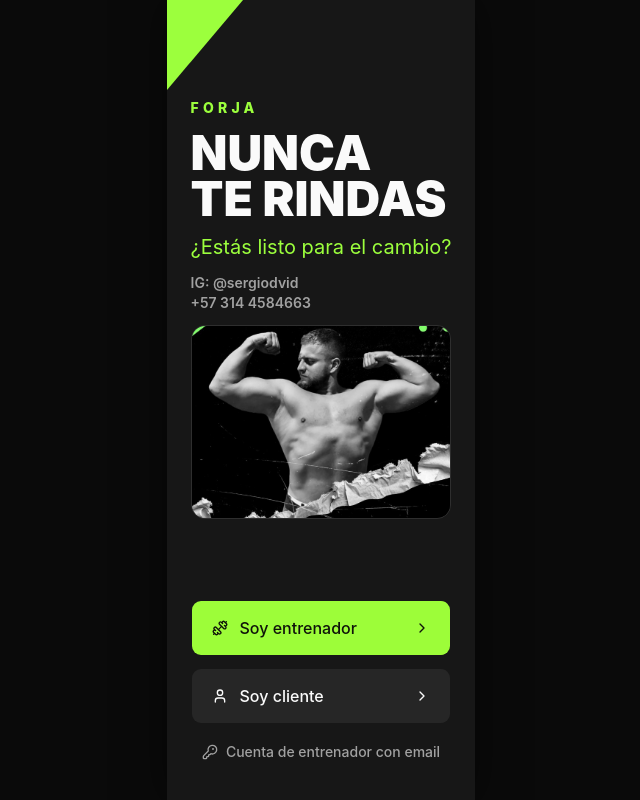
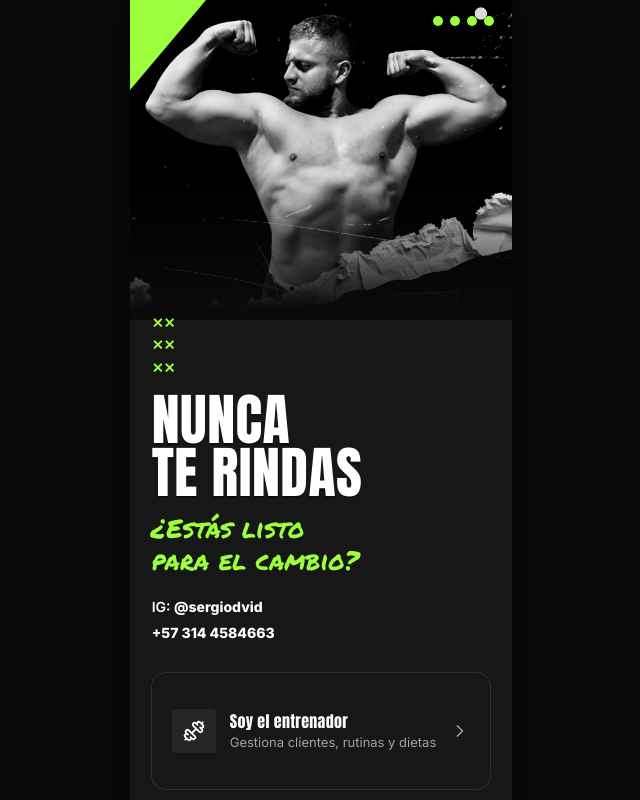
Before and after one commit to jeronimofontal95-ux/Gimnasio, a Next.js app: page / in a window 1280 px wide. Shown: the top 800 px of the page, without its empty margins (319-959 px from the left). Built offline with nearby package versions, Linux system fonts and the light colour scheme.

Commit message:
Original cover layout: photo on top, Anton + Permanent Marker fonts; trainer login via account instead of PIN

```diff
--- a/src/app/admin/login/page.tsx
+++ b/src/app/admin/login/page.tsx
@@ -50,7 +50,7 @@ export default function AdminLoginPage() {
         <h1 className="text-2xl font-bold">Acceso administrador</h1>
       </div>
       <p className="text-sm text-muted-foreground">
-        Solo cuentas con permiso de administrador. Los entrenadores usan su PIN y los clientes su código personal.
+        Solo cuentas con permiso de administrador. Los entrenadores entran con su cuenta y los clientes con su código personal.
       </p>
       <Card>
         <CardHeader>
--- a/src/app/globals.css
+++ b/src/app/globals.css
@@ -87,7 +87,20 @@
 }
 
 body {
-  font-family: Inter, Arial, Helvetica, sans-serif;
+  font-family: var(--font-sans), Inter, Arial, Helvetica, sans-serif;
+}
+
+h1,
+h2,
+h3,
+.font-display {
+  font-family: var(--font-display), "Anton", sans-serif;
+  font-weight: 400;
+  letter-spacing: 0.3px;
+}
+
+.font-marker {
+  font-family: var(--font-marker), "Permanent Marker", cursive;
 }
 
 .forja-shell {
--- a/src/app/layout.tsx
+++ b/src/app/layout.tsx
@@ -1,10 +1,12 @@
 import type { Metadata } from "next";
 import "./globals.css";
-import { Geist } from "next/font/google";
+import { Anton, Inter, Permanent_Marker } from "next/font/google";
 import { Toaster } from "@/components/ui/sonner";
 import { cn } from "@/lib/utils";
 
-const geist = Geist({subsets:['latin'],variable:'--font-sans'});
+const inter = Inter({ subsets: ["latin"], variable: "--font-sans" });
+const anton = Anton({ weight: "400", subsets: ["latin"], variable: "--font-display" });
+const marker = Permanent_Marker({ weight: "400", subsets: ["latin"], variable: "--font-marker" });
 
 export const metadata: Metadata = {
   title: "FORJA — App de Entrenamiento",
@@ -13,8 +15,8 @@ export const metadata: Metadata = {
 
 export default function RootLayout({ children }: { children: React.ReactNode }) {
   return (
-    <html lang="es" className={cn("dark h-full antialiased", "font-sans", geist.variable)}>
-      <body className="min-h-full flex flex-col">
+    <html lang="es" className={cn("dark h-full antialiased", inter.variable, anton.variable, marker.variable)}>
+      <body className="min-h-full flex flex-col font-sans">
         {children}
         <Toaster theme="dark" position="top-center" />
       </body>
--- a/src/app/page.tsx
+++ b/src/app/page.tsx
@@ -1,60 +1,114 @@
 import Link from "next/link";
 import Image from "next/image";
-import { Button } from "@/components/ui/button";
+import { Card, CardContent } from "@/components/ui/card";
 import { ChevronRight, Dumbbell, KeyRound, User } from "lucide-react";
+
+function RoleCard({
+  href,
+  icon,
+  title,
+  subtitle,
+}: {
+  href: string;
+  icon: React.ReactNode;
+  title: string;
+  subtitle: string;
+}) {
+  return (
+    <Link href={href} className="block">
+      <Card className="transition-colors hover:border-primary/60">
+        <CardContent className="flex items-center gap-3.5 p-5">
+          <span className="flex h-11 w-11 shrink-0 items-center justify-center rounded bg-muted text-foreground">
+            {icon}
+          </span>
+          <span className="min-w-0 flex-1">
+            <strong className="font-display block text-base tracking-wide">{title}</strong>
+            <span className="block text-[13px] text-muted-foreground">{subtitle}</span>
+          </span>
+          <ChevronRight size={20} className="shrink-0 text-muted-foreground" />
+        </CardContent>
+      </Card>
+    </Link>
+  );
+}
 
 export default function Home() {
   return (
     <div className="forja-shell bg-[#0A0A0A]">
-      <div style={{ borderTop: "90px solid #9CFF3D", borderRight: "76px solid transparent", width: 0 }} />
-      <div className="flex flex-1 flex-col gap-3 px-6 pb-8 pt-2">
-        <p className="text-sm font-extrabold tracking-[0.3em]" style={{ color: "#9CFF3D" }}>
-          FORJA
+      {/* Photo at the top, like the original cover */}
+      <div className="relative h-[280px] w-full shrink-0 overflow-hidden sm:h-[320px]">
+        <Image
+          src="/trainer.jpg"
+          alt="Entrenador"
+          fill
+          className="object-cover grayscale contrast-[1.12]"
+          style={{ objectPosition: "center 15%" }}
+          priority
+        />
+        <div
+          className="absolute inset-x-0 bottom-0 z-[1] h-[140px]"
+          style={{ background: "linear-gradient(to bottom, rgba(10,10,10,0) 0%, #0A0A0A 92%)" }}
+        />
+        <div
+          className="absolute left-0 top-0 z-[2] h-0 w-0"
+          style={{ borderTop: "90px solid #9CFF3D", borderRight: "76px solid transparent" }}
+        />
+        <div className="absolute right-[18px] top-4 z-[2] flex gap-[7px]">
+          {[0, 1, 2, 3].map((i) => (
+            <span key={i} className="block h-[10px] w-[10px] rounded-full" style={{ background: "#9CFF3D" }} />
+          ))}
+        </div>
+      </div>
+
+      <div className="relative z-[2] -mt-2 px-[22px]">
+        <p className="mb-3.5 text-sm font-extrabold" style={{ color: "#9CFF3D" }}>
+          <span className="block leading-[1.6]">✕✕</span>
+          <span className="block leading-[1.6]">✕✕</span>
+          <span className="block leading-[1.6]">✕✕</span>
         </p>
-        <h1 className="text-5xl font-black uppercase leading-[0.95]">
+        <h1
+          className="font-display mb-3 text-[46px] uppercase leading-[0.95] text-white sm:text-[56px]"
+          style={{ letterSpacing: "0.5px", textShadow: "0 2px 0 rgba(0,0,0,0.4)" }}
+        >
           Nunca
           <br />
           te rindas
         </h1>
-        <p className="text-xl" style={{ color: "#9CFF3D" }}>
-          ¿Estás listo para el cambio?
+        <p className="font-marker mb-5 text-[26px] leading-[1.25]" style={{ color: "#9CFF3D" }}>
+          ¿Estás listo
+          <br />
+          para el cambio?
         </p>
-        <div className="text-sm font-semibold text-muted-foreground">
-          <p>IG: @sergiodvid</p>
-          <p>+57 314 4584663</p>
+        <div className="mb-5 flex flex-col gap-1.5 text-sm font-semibold text-white">
+          <span>
+            IG: <strong className="font-extrabold">@sergiodvid</strong>
+          </span>
+          <span>
+            <strong className="font-extrabold">+57 314 4584663</strong>
+          </span>
         </div>
-        <div className="overflow-hidden rounded-xl border border-border">
-          <Image
-            src="/trainer.jpg"
-            alt="Entrenador FORJA"
-            width={800}
-            height={450}
-            className="h-48 w-full object-cover"
-            priority
-          />
-        </div>
-        <div className="mt-auto flex flex-col gap-3">
-          <Button render={<Link href="/entrenador" />} size="lg" className="h-14 justify-between px-5 text-base">
-            <span className="flex items-center gap-3">
-              <Dumbbell size={20} />
-              Soy entrenador
-            </span>
-            <ChevronRight size={20} />
-          </Button>
-          <Button render={<Link href="/cliente" />} size="lg" variant="secondary" className="h-14 justify-between px-5 text-base">
-            <span className="flex items-center gap-3">
-              <User size={20} />
-              Soy cliente
-            </span>
-            <ChevronRight size={20} />
-          </Button>
-          <Button render={<Link href="/login" />} variant="ghost" className="text-muted-foreground">
-            <span className="flex items-center gap-2">
-              <KeyRound size={16} />
-              Cuenta de entrenador con email
-            </span>
-          </Button>
-        </div>
+      </div>
+
+      <div className="relative z-[2] mt-auto flex flex-col gap-3 px-[22px] pb-[26px] pt-[10px]">
+        <RoleCard
+          href="/entrenador"
+          icon={<Dumbbell size={22} />}
+          title="Soy el entrenador"
+          subtitle="Gestiona clientes, rutinas y dietas"
+        />
+        <RoleCard
+          href="/cliente"
+          icon={<User size={22} />}
+          title="Soy cliente"
+          subtitle="Registra tu entrenamiento de hoy"
+        />
+        <Link
+          href="/login"
+          className="mx-auto flex items-center gap-2 text-xs text-muted-foreground hover:text-foreground"
+        >
+          <KeyRound size={14} />
+          Cuenta de entrenador con email
+        </Link>
       </div>
     </div>
   );
```
Also changed, not shown: src/app/entrenador/page.tsx (+17 -43 lines).
